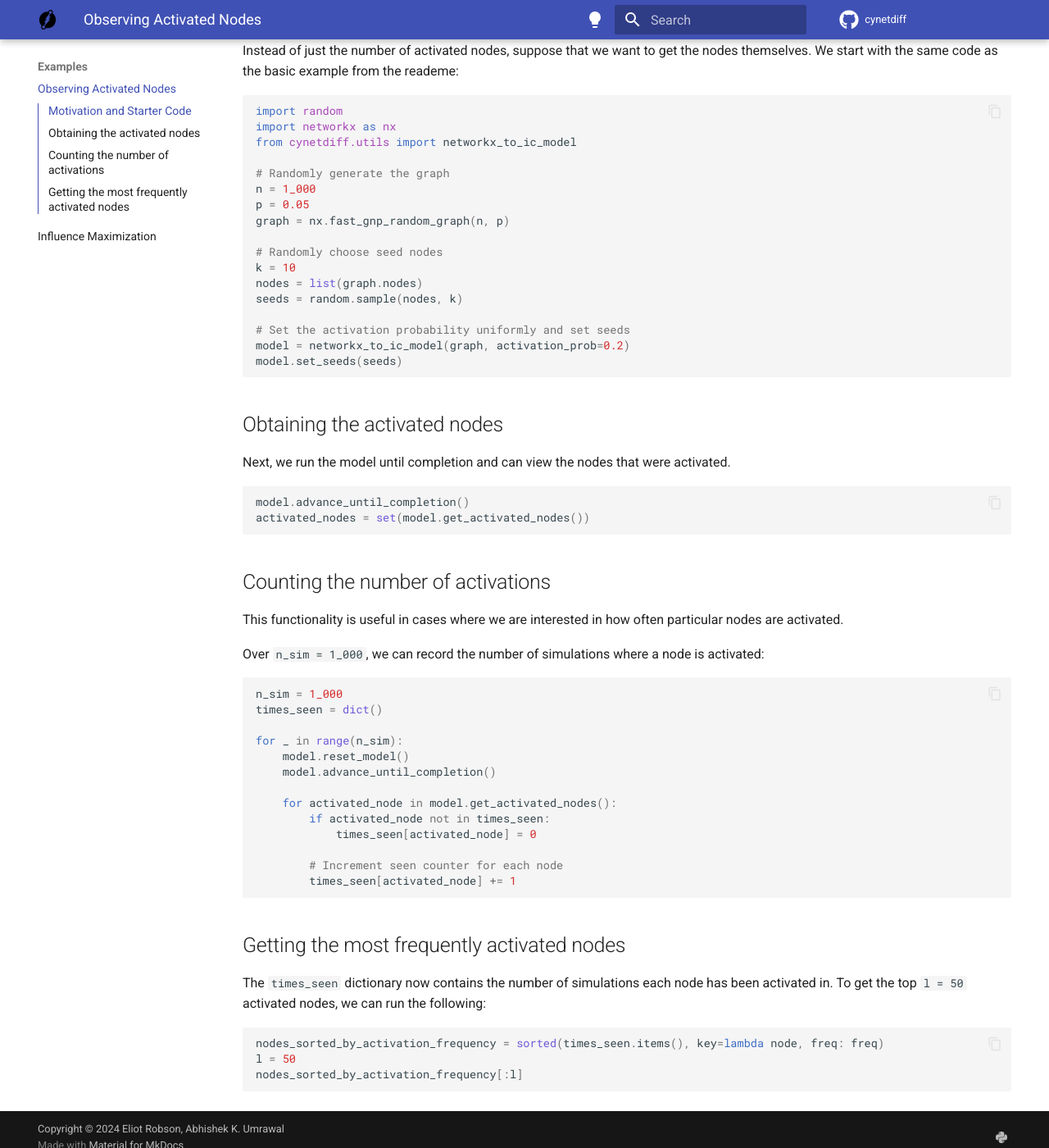
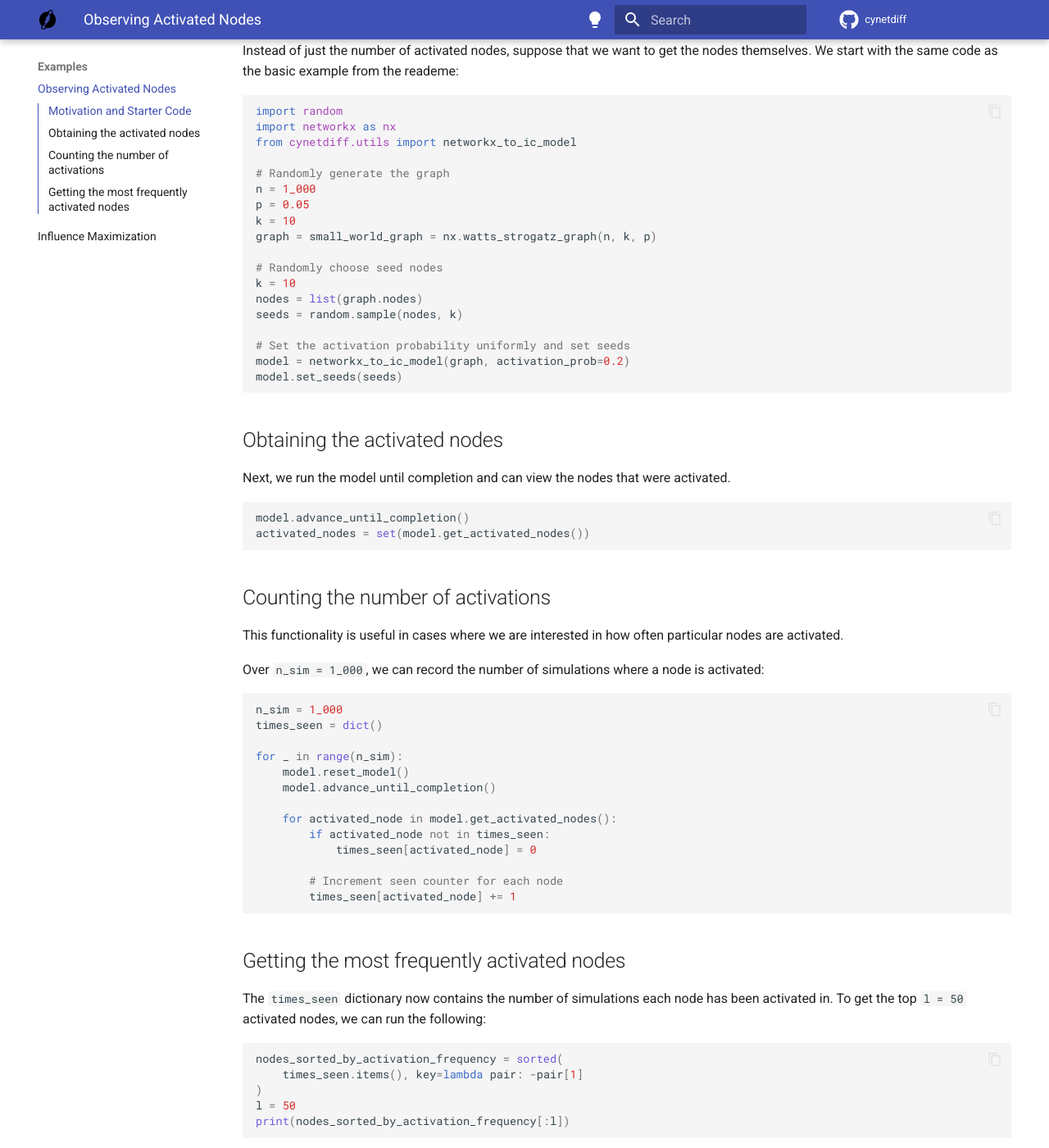
Before and after one commit to eliotwrobson/CyNetDiff, an MkDocs documentation site: the page built from docs/examples/activated.md, in a window 1280 px wide and 1400 px high, scrolled down 230 px. Shown: the whole window at 82% size. Built offline with MkDocs 1.6.1 and Material for MkDocs 9.7.7, drawn with Linux system fonts in a browser that asks for light colours; comment, search, counter and statistics services are not loaded.

Commit message:
Update activated.md

````diff
--- a/docs/examples/activated.md
+++ b/docs/examples/activated.md
@@ -14,7 +14,8 @@ from cynetdiff.utils import networkx_to_ic_model
 # Randomly generate the graph
 n = 1_000
 p = 0.05
-graph = nx.fast_gnp_random_graph(n, p)
+k = 10
+graph = small_world_graph = nx.watts_strogatz_graph(n, k, p)
 
 # Randomly choose seed nodes
 k = 10
@@ -67,7 +68,9 @@ each node has been activated in. To get the top `l = 50` activated nodes,
 we can run the following:
 
 ```python
-nodes_sorted_by_activation_frequency = sorted(times_seen.items(), key=lambda node, freq: freq)
+nodes_sorted_by_activation_frequency = sorted(
+    times_seen.items(), key=lambda pair: -pair[1]
+)
 l = 50
-nodes_sorted_by_activation_frequency[:l]
+print(nodes_sorted_by_activation_frequency[:l])
 ```
````
